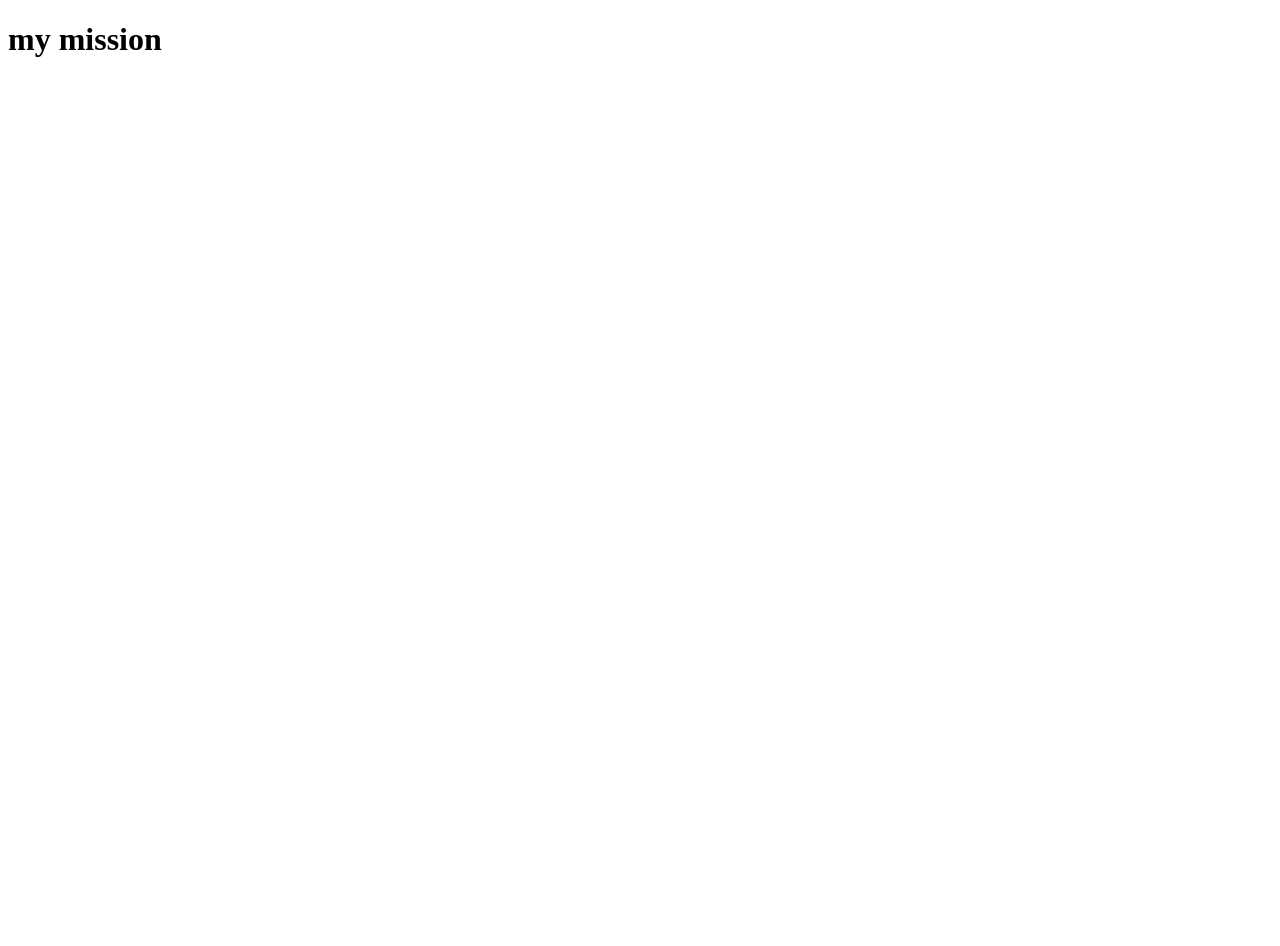
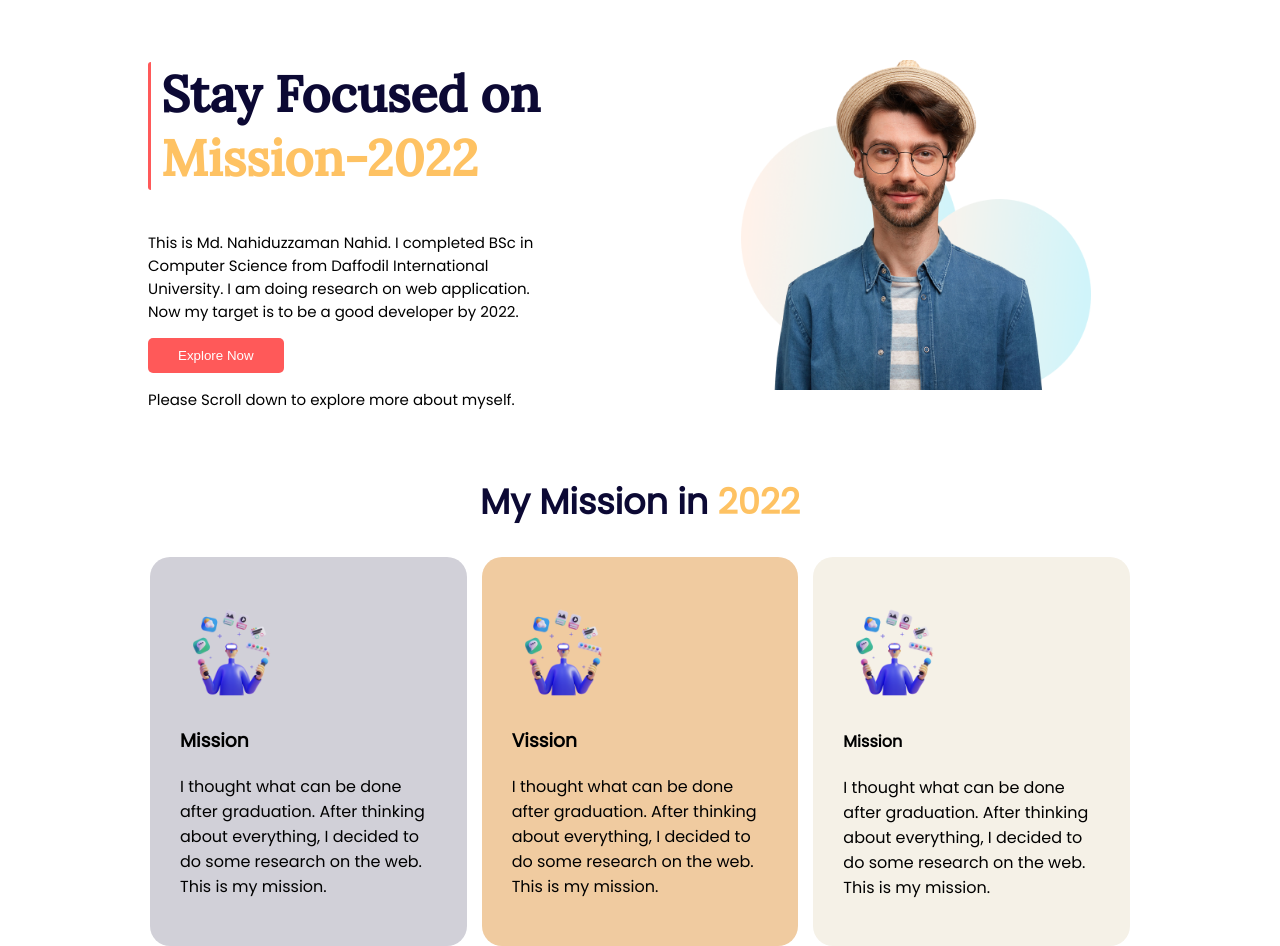
Before and after one commit to nahiduzzaman-web-dev/my-mission-repo, a plain HTML site: page index.html in a window 1280 px wide. Before the commit the page ends 800 px from the top, so only its background shows below. Drawn offline with Linux system fonts and the light colour scheme.

Commit message:
two section done

```diff
--- a/index.html
+++ b/index.html
@@ -7,10 +7,72 @@
     <meta name="viewport" content="width=device-width, initial-scale=1.0">
     <title>My Mission 2022 </title>
     <link rel="stylesheet" href="style.css">
+    <link rel="preconnect" href="https://fonts.googleapis.com">
+    <link rel="preconnect" href="https://fonts.gstatic.com" crossorigin>
+    <link href="https://fonts.googleapis.com/css2?family=Poppins&display=swap" rel="stylesheet">
+    <link rel="preconnect" href="https://fonts.googleapis.com">
+    <link rel="preconnect" href="https://fonts.gstatic.com" crossorigin>
+    <link href="https://fonts.googleapis.com/css2?family=Lora:wght@500&display=swap" rel="stylesheet">
 </head>
 
 <body>
-    <h1>my mission</h1>
+    <section class="head-section flex-section">
+        <div class="focus-parents">
+            <div class="focus-main-text">
+                <h1>Stay Focused on <br> <span style="color: #fec263;">Mission-2022</span></h1>
+            </div>
+            <div class="focus-text">
+                <p>This is Md. Nahiduzzaman Nahid. I completed BSc in Computer Science from Daffodil International
+                    University. I am doing research on web application. Now my target is to be a good developer by 2022.
+                </p>
+            </div>
+            <div class="explore-button">
+                <button>Explore Now</button>
+            </div>
+            <p>Please Scroll down to explore more about myself.</p>
+        </div>
+        <div class="focus-image">
+            <img src="./images/person-1.png" alt="Persion Photo">
+        </div>
+    </section>
+
+    <section class="mission-section">
+        <div class="mission-headline">
+            <h1>My Mission in <span style="color: #fec263;">2022</span></h1>
+        </div>
+        <div class="mission-list flex-section">
+            <div class="mission">
+                <div class="misson-list-image">
+                    <img src="./images/mission.png" alt="Mission photo">
+                </div>
+                <div class="mission-text">
+                    <h3>Mission</h3>
+                    <p>I thought what can be done after graduation. After thinking about everything, I decided to do
+                        some research on the web. This is my mission.</p>
+                </div>
+            </div>
+            <div class="vision">
+                <div class="misson-list-image">
+                    <img src="./images/mission.png" alt="Mission photo">
+                </div>
+                <div class="vission-text">
+                    <h3>Vission</h3>
+                    <p>I thought what can be done after graduation. After thinking about everything, I decided to do
+                        some research on the web. This is my mission.</p>
+                </div>
+            </div>
+            <div class="goals">
+                <div class="misson-list-image">
+                    <img src="./images/mission.png" alt="Mission photo">
+                </div>
+                <div class="mission-text">
+                    <h4>Mission</h4>
+                    <p>I thought what can be done after graduation. After thinking about everything, I decided to do
+                        some research on the web. This is my mission.</p>
+                </div>
+            </div>
+        </div>
+    </section>
 </body>
 
 </html>
--- a/style.css
+++ b/style.css
@@ -0,0 +1,83 @@
+body{
+    margin: 0;
+    padding: 0;
+    font-family: 'Poppins', sans-serif;
+}
+.flex-section{
+    display: flex;
+}
+.head-section{
+    width: 80%;
+    margin: 0 auto;
+}
+.focus-parents{
+    width: 50%;
+    padding: 20px;
+}
+.focus-main-text{
+    border-left: 3px solid #ff5959;
+    border-radius: 3px;
+}
+.focus-parents h1{
+    font-family: 'Lora', serif;
+    font-size: 50px;
+    margin-left: 10px;
+    color: #0c0934;
+}
+.focus-text{
+margin-right: 25px;
+}
+.focus-text p{
+    margin-right: 100px;
+}
+.focus-image{
+    margin: 0 auto;
+}
+.focus-image img{
+    width: 350px;
+    height: 330px;
+    margin-top: 60px;
+}
+.explore-button button{
+    padding: 10px 30px 10px 30px;
+    background-color: #ff5959;
+    border: none;
+    border-radius: 5px;
+    color: white;
+    cursor: pointer;
+}
+.focus-parents p{
+    font-size: 15px;
+}
+.mission-headline{
+    width: 80%;
+    margin-left: 10%;
+}
+.mission-headline h1{
+    text-align: center;
+    color: #0c0934;
+    font-size: 35px;
+    font-weight: 900;
+}
+.mission{
+    margin: 0px 5px 0px 150px;
+    background-color: #d1d0d8;
+    border-radius: 20px;
+    padding: 30px;
+}
+.vision{
+    margin: 0px 5px 0px 10px;
+    background-color: #f0cba0;
+    border-radius: 20px;
+    padding: 30px;
+}
+.goals{
+    margin: 0px 150px 0px 10px;
+    background-color: #f5f1e7;
+    border-radius: 20px;
+    padding: 30px;
+}
+.misson-list-image img{
+    width:120px;
+    height: auto;
+}
```
Also changed, not shown: images/coding.png (added), images/goal.png (added), images/mission.png (added), images/person-1.png (added), images/vision.png (added), 1 other file.
